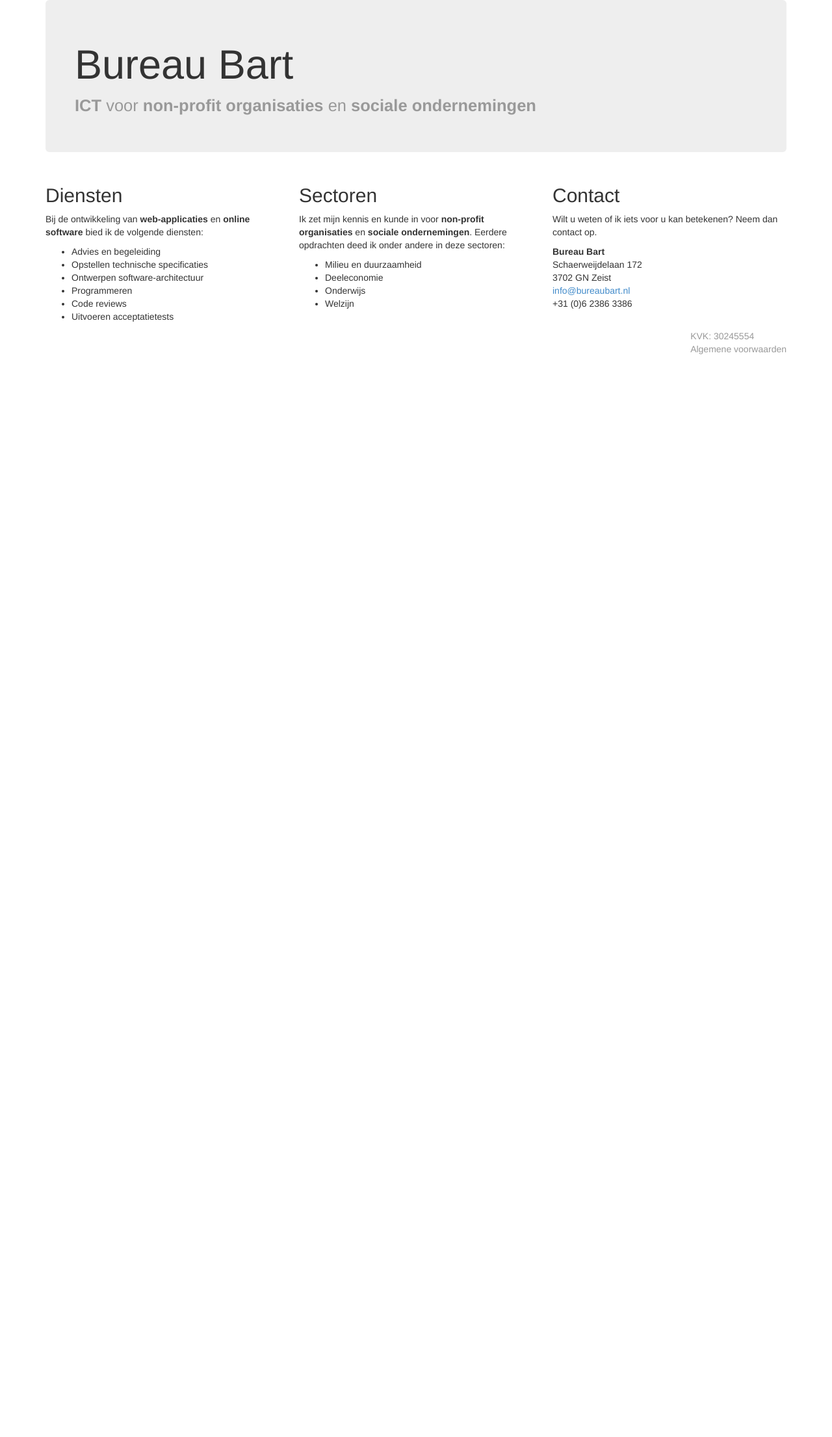
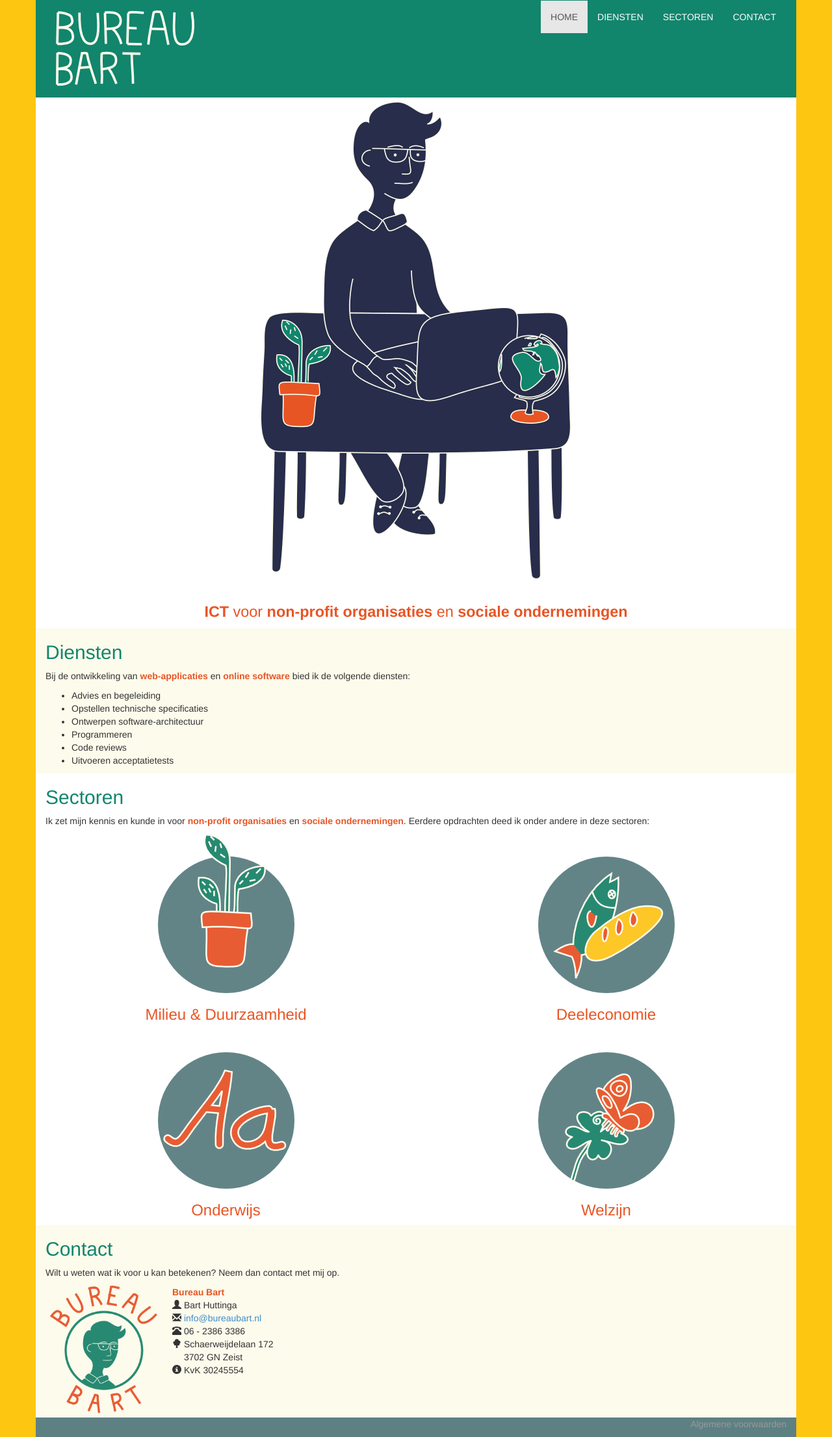
Before and after one commit to barthuttinga/barthuttinga.github.io, a Jekyll site: the page built from index.html, in a window 1280 px wide. Shown: the whole page at 65% size. Built offline with Jekyll 4.4.1, drawn with Linux system fonts in a browser that asks for light colours; before the commit the page ends 900 px from its top, so only the background shows below that.

Commit message:
Implement new design

```diff
--- a/_layouts/home.html
+++ b/_layouts/home.html
@@ -11,6 +11,8 @@
         <!-- Bootstrap -->
         <link href="/bower_components/bootstrap/dist/css/bootstrap.min.css" rel="stylesheet">
 
+        <link href="/css/bureau-bart.css" rel="stylesheet">
+
         <!-- HTML5 shim and Respond.js for IE8 support of HTML5 elements and media queries -->
         <!-- WARNING: Respond.js doesn't work if you view the page via file:// -->
         <!--[if lt IE 9]>
@@ -19,12 +21,42 @@
         <![endif]-->
     </head>
     <body>
+        <header>
+            <div class="container">
+                <nav class="navbar navbar-default">
+                    <div class="navbar-header">
+                        <button type="button" class="navbar-toggle collapsed" data-toggle="collapse" data-target="#navbar-collapse-1" aria-expanded="false">
+                            <span class="sr-only">Toggle navigation</span>
+                            <span class="icon-bar"></span>
+                            <span class="icon-bar"></span>
+                            <span class="icon-bar"></span>
+                        </button>
+                        <a class="navbar-brand" href="/">
+                            <img src="/img/bureau-bart.png" class="img-responsive">
+                        </a>
+                    </div>
+                    <div class="collapse navbar-collapse" id="navbar-collapse-1">
+                        <ul class="nav navbar-nav navbar-right">
+                            <li class="active"><a href="/">Home  <span class="sr-only">(current)</span></a></li>
+                            <li><a href="#diensten">Diensten</a></li>
+                            <li><a href="#sectoren">Sectoren</a></li>
+                            <li><a href="#contact">Contact</a></li>
+                        </ul>
+                    </div><!-- /.navbar-collapse -->
+                </nav>
+            </div>
+        </header>
         <div class="container">{{ page.content }}</div>
-        <footer class="container">
-            <p class="text-muted pull-right">
-                KVK: 30245554<br>
-                <a class="text-muted" href="/algemene-voorwaarden">Algemene voorwaarden</a>
-            </p>
+        <footer>
+            <div class="container">
+                <div class="row">
+                    <div class="col-xs-12">
+                        <p class="pull-right">
+                            <a class="text-muted" href="/algemene-voorwaarden">Algemene voorwaarden</a>
+                        </p>
+                    </div>
+                </div>
+            </div>
         </footer>
         <!-- jQuery (necessary for Bootstrap's JavaScript plugins) -->
         <script src="/bower_components/jquery/jquery.min.js"></script>
--- /dev/null
+++ b/css/bureau-bart.css
@@ -0,0 +1,51 @@
+@CHARSET "UTF-8";
+
+body {
+    background-color: #FDC610;
+}
+
+header .container {
+    background-color: #12856D;
+    border-color: #12856D;
+}
+
+footer .container {
+    background-color: #5D8083;
+}
+
+strong,
+h1 .small,
+h3 {
+    color: #E85524; /* orange */
+}
+
+h2 {
+    color: #12856D; /* turquoise*/
+}
+
+.navbar {
+    margin-bottom: 2px;
+}
+
+.navbar-default {
+    background-color: transparent;
+    border-color: transparent;
+}
+
+.navbar-default .navbar-nav>li>a {
+    color: white;
+    text-transform: uppercase;
+}
+
+.row.odd {
+    background-color: white;
+}
+
+.row.even {
+    background-color: #FCFBEC; /* off-white */
+}
+
+#logo {
+    margin-left: .5em;
+    margin-bottom: .5em;
+}
--- a/index.html
+++ b/index.html
@@ -2,22 +2,20 @@
 layout: home
 title: Home
 ---
-<div class="jumbotron">
-    <div class="row">
-        <h1>
-            Bureau Bart
-        </h1>
-        <span class="h2">
+<div class="row odd">
+    <div class="col-xs-12">
+        <img src="img/logo-large.png" class="img-responsive center-block">
+        <h1 class="text-center">
             <span class="small">
                 <strong>ICT</strong> voor
                 <strong>non-profit organisaties</strong> en
                 <strong>sociale ondernemingen</strong>
             </span>
-        </span>
+        </h1>
     </div>
 </div>
-<div class="row">
-    <div class="col-xs-4">
+<div class="row even" id="diensten">
+    <div class="col-xs-12">
         <h2>Diensten</h2>
         <p>
             Bij de ontwikkeling van
@@ -34,7 +32,9 @@ title: Home
             <li>Uitvoeren acceptatietests</li>
         </ul>
     </div>
-    <div class="col-xs-4">
+</div>
+<div class="row odd" id="sectoren">
+    <div class="col-xs-12">
         <h2>Sectoren</h2>
         <p>
             Ik zet mijn kennis en kunde in voor
@@ -42,25 +42,63 @@ title: Home
             en <strong>sociale ondernemingen</strong>.
             Eerdere opdrachten deed ik onder andere in deze sectoren:
         </p>
-        <ul>
-            <li>Milieu en duurzaamheid</li>
-            <li>Deeleconomie</li>
-            <li>Onderwijs</li>
-            <li>Welzijn</li>
-        </ul>
     </div>
-    <div class="col-xs-4">
+    <div class="col-xs-12">
+        <div class="row">
+            <div class="col-xs-6">
+                <img src="img/milieu-duurzaamheid.png" class="img-responsive center-block">
+                <h3 class="text-center">Milieu & Duurzaamheid</h3>
+            </div>
+            <div class="col-xs-6">
+                <img src="img/deeleconomie.png" class="img-responsive center-block">
+                <h3 class="text-center">Deeleconomie</h3>
+            </div>
+        </div>
+        <div class="row">
+            <div class="col-xs-6">
+                <img src="img/onderwijs.png" class="img-responsive center-block">
+                <h3 class="text-center">Onderwijs</h3>
+            </div>
+            <div class="col-xs-6">
+                <img src="img/welzijn.png" class="img-responsive center-block">
+                <h3 class="text-center">Welzijn</h3>
+            </div>
+        </div>
+    </div>
+</div>
+<div class="row even" id="contact">
+    <div class="col-xs-12">
+        <div class="row">
+            <div class="col-xs-12">
                 <h2>Contact</h2>
                 <p>
-            Wilt u weten of ik iets voor u kan betekenen?
-            Neem dan contact op.
+                    Wilt u weten wat ik voor u kan betekenen?
+                    Neem dan contact met mij op.
                 </p>
+            </div>
+        </div>
+        <div class="row">
+            <div class="col-xs-4 col-md-2">
+                <img src="img/logo.png" class="img-responsive" id="logo">
+            </div>
+            <div class="col-xs-8 col-md-10">
                 <address>
                     <strong>Bureau Bart</strong><br>
+                    <span class="glyphicon glyphicon-user" aria-hidden="true"></span>
+                    Bart Huttinga<br>
+                    <span class="glyphicon glyphicon-envelope" aria-hidden="true"></span>
+                    <a href="mailto:info@bureaubart.nl">info@bureaubart.nl</a><br>
+                    <span class="glyphicon glyphicon-phone-alt" aria-hidden="true"></span>
+                    06 - 2386 3386<br>
+                    <span class="glyphicon glyphicon-tree-deciduous" aria-hidden="true"></span>
                     Schaerweijdelaan 172<br>
+                    <span class="glyphicon" aria-hidden="true"></span>
                     3702 GN Zeist<br>
-            <a href="mailto:info@bureaubart.nl">info@bureaubart.nl</a><br>
-            +31 (0)6 2386 3386<br>
+                    <span class="glyphicon glyphicon-info-sign" aria-hidden="true"></span>
+                    KvK 30245554<br>
                 </address>
             </div>
             </div>
+        </div>
+    </div>
+</div>
```
Also changed, not shown: img/bureau-bart.png (added), img/deeleconomie.png (added), img/logo-large.png (added), img/logo.png (added), img/milieu-duurzaamheid.png (added), img/onderwijs.png (added), img/welzijn.png (added). Lines whose indentation alone changed are shown as unchanged.
